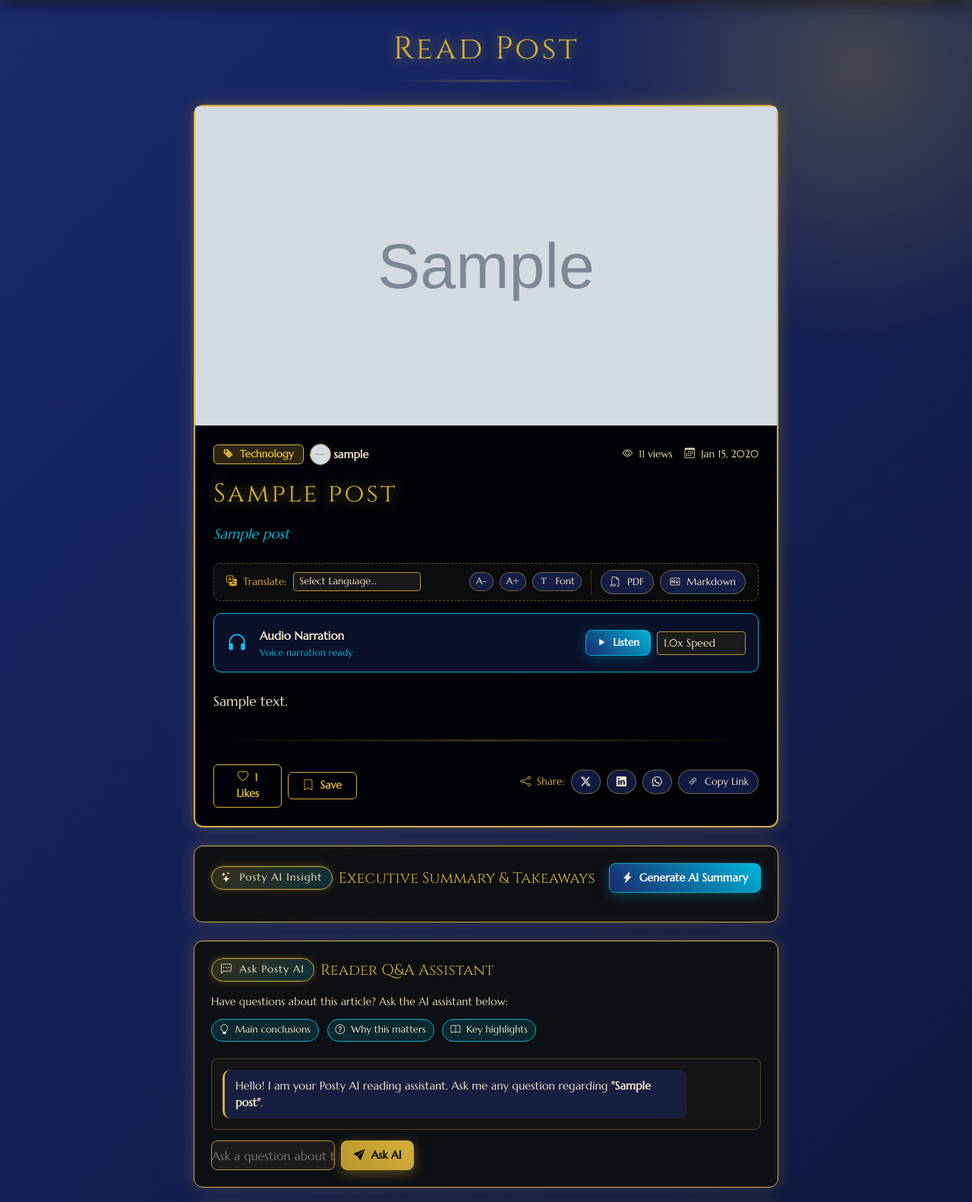
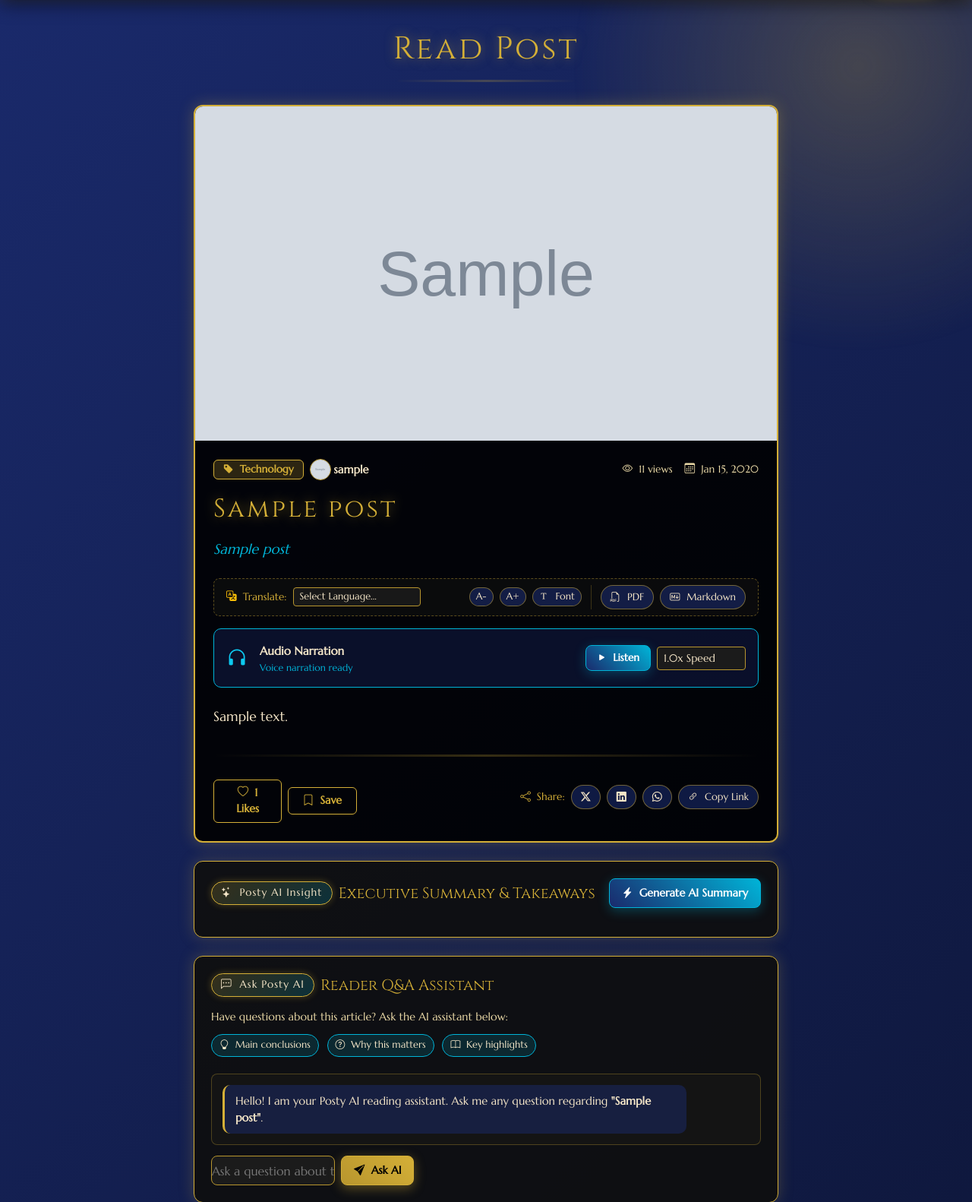
Before and after one commit to BhaskaraRao-Aerupilli/Posty, a Django app: page /read-post/1/ in a window 1280 px wide. Shown: the part 63-1645 px from the top of the page at 76% size. Run offline with Django 5.2, Linux system fonts and the light colour scheme; tables that the repository leaves empty hold one stand-in row (values such as "Sample post"); grey boxes marked "Sample" are stand-in pictures; some libraries are stand-ins or nearby versions.

Commit message:
Fix media image serving in production: enable media URL routes and graceful image fallbacks

```diff
--- a/my_app/models.py
+++ b/my_app/models.py
@@ -39,7 +39,8 @@ class Post(models.Model):
                 pass
         if self.image_url:
             return self.image_url
-        return '/static/images/logo.png'
+        return ''
+
 
     @property
     def total_likes(self):
--- a/my_app/templates/read-post.html
+++ b/my_app/templates/read-post.html
@@ -19,12 +19,12 @@
     <hr>
 
     <div style="max-width: 50rem; margin: 10px auto 60px auto; padding: 0 15px;">
-        <!-- Main Post Card -->
-        <div class="card mb-4">
+        <div class="card mb-4" style="overflow: hidden;">
             {% if post.get_image_url %}
-            <img src="{{ post.get_image_url }}" class="card-img-top" alt="{{ post.title }}" style="max-height: 420px; object-fit: cover;">
+            <img src="{{ post.get_image_url }}" class="card-img-top" alt="{{ post.title }}" style="max-height: 440px; width: 100%; object-fit: cover;" onerror="this.style.display='none';">
             {% endif %}
             <div class="card-body p-4">
+
 
                 <!-- Category, Author & Stats Bar -->
                 <div class="d-flex justify-content-between align-items-center mb-3 flex-wrap gap-2">
--- a/myproject/urls.py
+++ b/myproject/urls.py
@@ -64,5 +64,10 @@ urlpatterns = [
     # RSS Feed
     path('feed/', LatestPostsFeed(), name='post-feed'),
 ]
-if settings.DEBUG:
-    urlpatterns += static(settings.MEDIA_URL, document_root=settings.MEDIA_ROOT)
+
+from django.urls import re_path
+from django.views.static import serve
+
+urlpatterns += [
+    re_path(r'^media/(?P<path>.*)$', serve, {'document_root': settings.MEDIA_ROOT}),
+]
```
